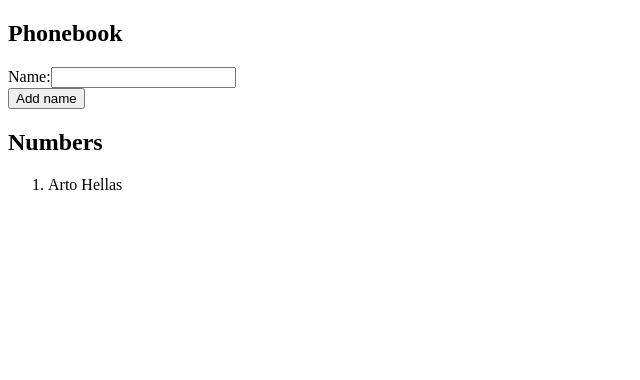
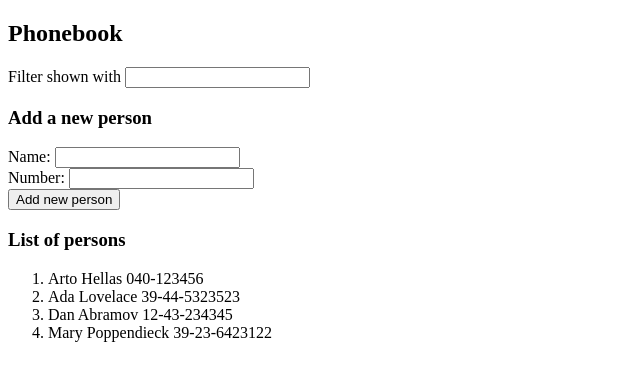
Before and after one commit to OatuPetronela/FullStack-MOOC-2022, a React (Create React App) app in the folder part2/phonebook/: page / in a window 1280 px wide. Shown: the top 380 px of the page, without its empty margins (0-640 px from the left). Built offline with nearby package versions, Linux system fonts and the light colour scheme.

Commit message:
Exercises 2.8-2.10

```diff
--- a/part2/phonebook/src/App.js
+++ b/part2/phonebook/src/App.js
@@ -1,48 +1,79 @@
 import {useState} from 'react'
+import PersonForm from './components/PersonForm'
+import Persons from './components/Persons'
+import Filter from './components/Filter'
 
 const App = () => {
-    const [persons, setPersons] = useState([{
-       id: 1, name: 'Arto Hellas'}])
+    const [persons,
+        setPersons] = useState([
+        {
+            name: 'Arto Hellas',
+            number: '040-123456',
+            id: 1
+        }, {
+            name: 'Ada Lovelace',
+            number: '39-44-5323523',
+            id: 2
+        }, {
+            name: 'Dan Abramov',
+            number: '12-43-234345',
+            id: 3
+        }, {
+            name: 'Mary Poppendieck',
+            number: '39-23-6423122',
+            id: 4
+        }
+    ])
     const [newName, setNewName] = useState('')
+    const [newNumber, setNewNumber] = useState('')
+    const [filter, setFilter] = useState('')
+    const [filteredPersons, setFilteredPersons] = useState(null);
 
-    const addName = (event) => {
-        event.preventDefault()
-        const nameObject = {
+    const addPerson = (e) => {
+        e.preventDefault()
+        const objectPerson = {
+            id: persons.length + 1,
             name: newName,
-            id: persons.length + 1
+            number: newNumber
         }
 
-        setPersons(persons.concat(nameObject))
+        setPersons(persons.concat(objectPerson))
         setNewName('')
+        setNewNumber('')
 
         const existName = persons.some(person => person.name === newName);
-        if (existName){
-          alert(`${newName} is already added to phonebook`)
+        if (existName) {
+            alert(`${newName} is already added to phonebook`)
         }
     }
 
-    const handleNameChange = (event) => {
-        setNewName(event.target.value)
+    const handleNameChange = (e) => {
+        setNewName(e.target.value)
+    }
+
+    const handleNumberChange = (e) => {
+        setNewNumber(e.target.value)
+    }
+
+    const handleFilter = (e) => {
+        setFilter(e.target.value)
+        const filtered = persons.filter((person) => person.name.toLowerCase().includes(e.target.value.toLowerCase()));
+        setFilteredPersons(filtered);
     }
 
     return (
         <div>
             <h2>Phonebook</h2>
-            <form onSubmit={addName}>
-                <div>
-                    Name:
-                    <input value={newName} onChange={handleNameChange}/>
-                </div>
-                <div>
-                    <button type="submit">Add name</button>
-                </div>
-            </form>
-            <h2>Numbers</h2>
-            <ol>
-                {persons.map(person=>
-                <li key={person.id}>{person.name}</li>
-                )}
-            </ol>
+            <Filter handleFilter={handleFilter} filter={filter}/>
+            <h3>Add a new person</h3>
+            <PersonForm
+                addPerson={addPerson}
+                newName={newName}
+                handleNameChange={handleNameChange}
+                newNumber={newNumber}
+                handleNumberChange={handleNumberChange}/>
+            <h3>List of persons</h3>
+            <Persons filter={filter} persons={persons} filteredPersons={filteredPersons}/>
         </div>
     )
 }
--- /dev/null
+++ b/part2/phonebook/src/components/Filter.js
@@ -0,0 +1,8 @@
+const Filter = ({handleFilter, filter}) => {
+    return (
+        <div>
+            <p>Filter shown with <input onChange={handleFilter} value={filter}/></p>
+        </div>
+    )
+}
+export default Filter;
--- /dev/null
+++ b/part2/phonebook/src/components/PersonForm.js
@@ -0,0 +1,15 @@
+const PersonForm = ({addPerson, newName, newNumber, handleNameChange, handleNumberChange })=>{
+return(
+    <form onSubmit={addPerson}>
+    <div>
+        Name: <input value={newName} onChange={handleNameChange}/>
+        <br/>
+        Number: <input value={newNumber} onChange={handleNumberChange}/>
+    </div>
+    <div>
+        <button type="submit">Add new person</button>
+    </div>
+</form>
+)
+}
+export default PersonForm;
--- /dev/null
+++ b/part2/phonebook/src/components/Persons.js
@@ -0,0 +1,14 @@
+const Persons=({filter, persons, filteredPersons})=>{
+    return(
+        <ol>
+        {filter === ""
+        ? persons?.map(person => (
+          <li key={person.id}>{person.name} {person.number}</li>
+        ))
+      : filteredPersons?.map(person => (
+        <li key={person.id}>{person.name} {person.number}</li>
+        ))}
+        </ol>
+    )
+}
+export default Persons;
```
Also changed, not shown: 1 other file (tests, documents, lock files or other folders).
